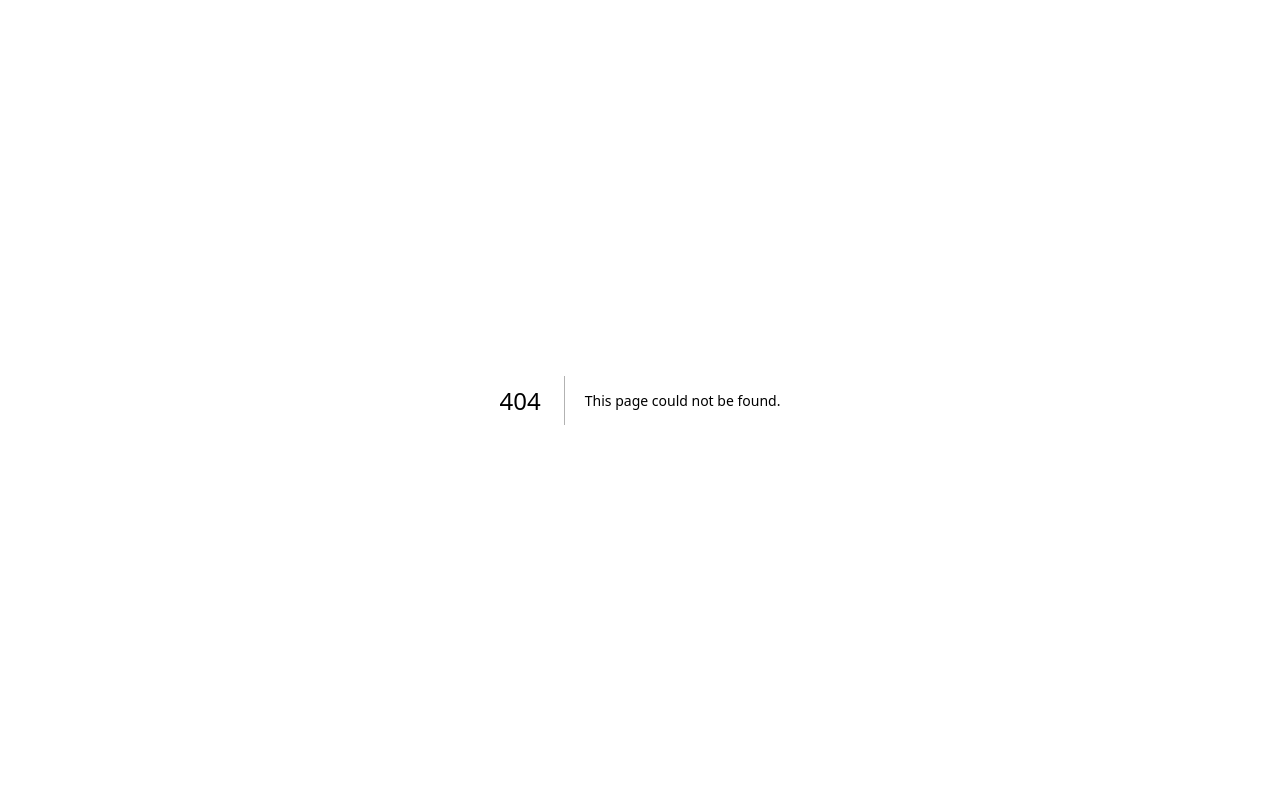
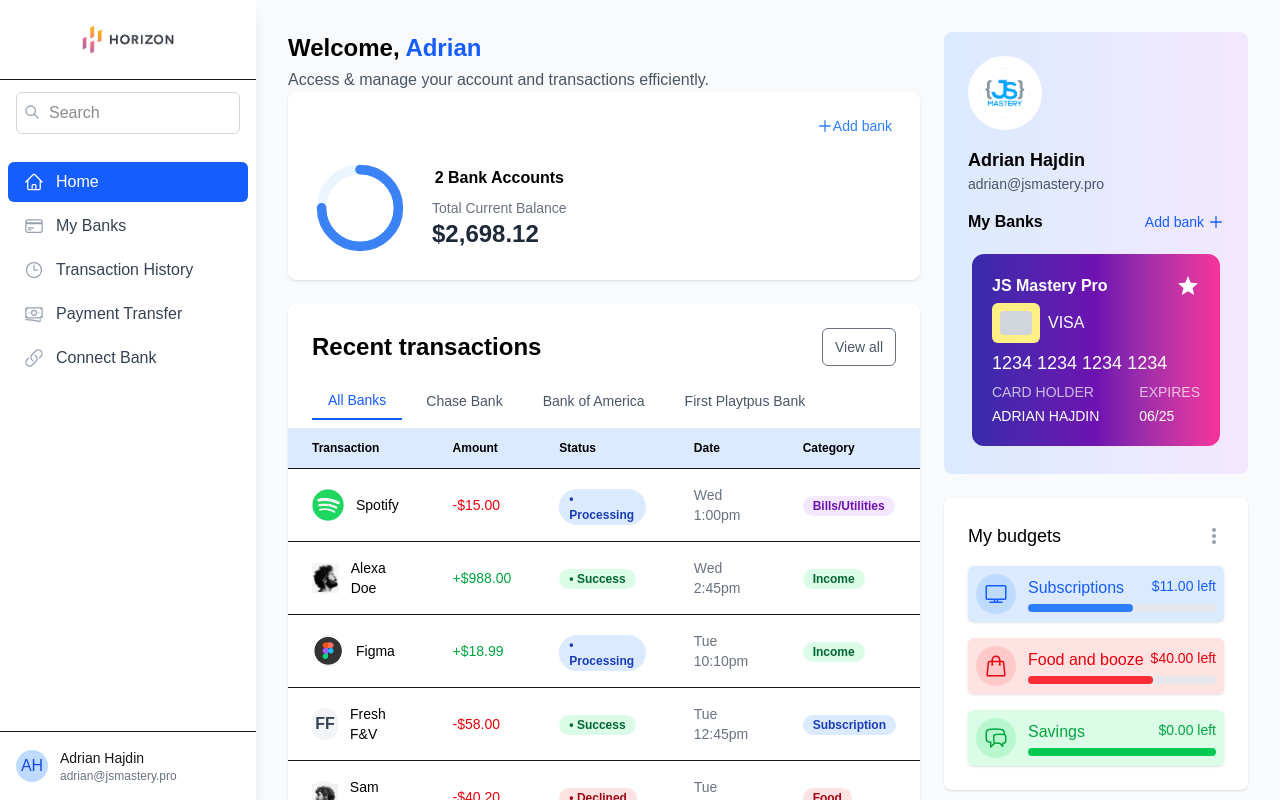
Before and after one commit to Dhanielgeek/nextdash, a Next.js app: page /dash in a window 1280 px wide. Before the commit this address had no page. Built offline with nearby package versions, Linux system fonts and the light colour scheme.

Commit message:
made the changes on the whole dashbaord page

```diff
--- /dev/null
+++ b/src/app/dash/page.tsx
@@ -0,0 +1,270 @@
+"use client";
+
+import { useEffect, useState } from "react";
+import Sidebar from "@/components/Sidebar";
+import Image from "next/image";
+import BankAccounts from "@/components/Bankacct";
+import RecentTransactions from "@/components/tranactions";
+import BankCard from "@/components/bankcard";
+import BudgetSection from "@/components/budget";
+import Spotify from "../../../public/Spotify_Primary_Logo_RGB_Green.png";
+import figma from "../../../public/figma.png";
+import otherguy from "../../../public/guyface.webp";
+import otherperson from "../../../public/thisface.jpg";
+
+const user = {
+  name: "Adrian Hajdin",
+  email: "adrian@jsmastery.pro",
+};
+
+const js = "/jsmastry.png";
+
+export default function Dashboard() {
+  const [sidebarOpen, setSidebarOpen] = useState(false);
+  const [isClient, setIsClient] = useState(false);
+
+  useEffect(() => {
+    setIsClient(true);
+  }, []);
+
+  console.log(isClient);
+
+  const toggleSidebar = () => {
+    setSidebarOpen((prev) => !prev);
+  };
+
+  // Mock Data
+  const userData = {
+    name: "Adrian",
+    email: "adrian@jsmastery.pro",
+  };
+
+  const bankAccounts = {
+    totalBalance: 2698.12,
+    accountCount: 2,
+  };
+
+  const banks = [
+    { id: "all", name: "All Banks", balance: 0 },
+    { id: "chase", name: "Chase Bank", balance: 2588.12, type: "Savings" },
+    { id: "boa", name: "Bank of America", balance: 0 },
+    { id: "firstplaytpus", name: "First Playtpus Bank", balance: 0 },
+  ];
+
+  const transactions = [
+    {
+      id: "1",
+      merchant: "Spotify",
+      logo: <Image src={Spotify} alt="" />,
+      amount: 15.0,
+      status: "processing" as const,
+      date: "Wed",
+      time: "1:00pm",
+      category: "Bills/Utilities",
+      isIncome: false,
+    },
+    {
+      id: "2",
+      merchant: "Alexa Doe",
+      logo: <Image src={otherguy} alt="" />,
+      amount: 988.0,
+      status: "success" as const,
+      date: "Wed",
+      time: "2:45pm",
+      category: "Income",
+      isIncome: true,
+    },
+    {
+      id: "3",
+      merchant: "Figma",
+      logo: <Image src={figma} alt="" />,
+      amount: 18.99,
+      status: "processing" as const,
+      date: "Tue",
+      time: "10:10pm",
+      category: "Income",
+      isIncome: true,
+    },
+    {
+      id: "4",
+      merchant: "Fresh F&V",
+      logo: "FF",
+      amount: 58.0,
+      status: "success" as const,
+      date: "Tue",
+      time: "12:45pm",
+      category: "Subscription",
+      isIncome: false,
+    },
+    {
+      id: "5",
+      merchant: "Sam Sulek",
+      logo: <Image src={otherperson} alt="" />,
+      amount: 40.2,
+      status: "declined" as const,
+      date: "Tue",
+      time: "5:45pm",
+      category: "Food",
+      isIncome: false,
+    },
+  ];
+
+  const budgets = [
+    {
+      id: "1",
+      name: "Subscriptions",
+      amount: 25,
+      spent: 14,
+      icon: (
+        <svg
+          xmlns="http://www.w3.org/2000/svg"
+          fill="none"
+          viewBox="0 0 24 24"
+          strokeWidth={1.5}
+          stroke="currentColor"
+          className="size-6"
+        >
+          <path
+            strokeLinecap="round"
+            strokeLinejoin="round"
+            d="M6 20.25h12m-7.5-3v3m3-3v3m-10.125-3h17.25c.621 0 1.125-.504 1.125-1.125V4.875c0-.621-.504-1.125-1.125-1.125H3.375c-.621 0-1.125.504-1.125 1.125v11.25c0 .621.504 1.125 1.125 1.125Z"
+          />
+        </svg>
+      ),
+    },
+    {
+      id: "2",
+      name: "Food and booze",
+      amount: 120,
+      spent: 80,
+      icon: (
+        <svg
+          xmlns="http://www.w3.org/2000/svg"
+          fill="none"
+          viewBox="0 0 24 24"
+          strokeWidth={1.5}
+          stroke="currentColor"
+          className="size-6"
+        >
+          <path
+            strokeLinecap="round"
+            strokeLinejoin="round"
+            d="M15.75 10.5V6a3.75 3.75 0 1 0-7.5 0v4.5m11.356-1.993 1.263 12c.07.665-.45 1.243-1.119 1.243H4.25a1.125 1.125 0 0 1-1.12-1.243l1.264-12A1.125 1.125 0 0 1 5.513 7.5h12.974c.576 0 1.059.435 1.119 1.007ZM8.625 10.5a.375.375 0 1 1-.75 0 .375.375 0 0 1 .75 0Zm7.5 0a.375.375 0 1 1-.75 0 .375.375 0 0 1 .75 0Z"
+          />
+        </svg>
+      ),
+    },
+    {
+      id: "3",
+      name: "Savings",
+      amount: 300,
+      spent: 300,
+      icon: (
+        <svg
+          xmlns="http://www.w3.org/2000/svg"
+          fill="none"
+          viewBox="0 0 24 24"
+          strokeWidth={1.5}
+          stroke="currentColor"
+          className="size-6"
+        >
+          <path
+            strokeLinecap="round"
+            strokeLinejoin="round"
+            d="M20.25 8.511c.884.284 1.5 1.128 1.5 2.097v4.286c0 1.136-.847 2.1-1.98 2.193-.34.027-.68.052-1.02.072v3.091l-3-3c-1.354 0-2.694-.055-4.02-.163a2.115 2.115 0 0 1-.825-.242m9.345-8.334a2.126 2.126 0 0 0-.476-.095 48.64 48.64 0 0 0-8.048 0c-1.131.094-1.976 1.057-1.976 2.192v4.286c0 .837.46 1.58 1.155 1.951m9.345-8.334V6.637c0-1.621-1.152-3.026-2.76-3.235A48.455 48.455 0 0 0 11.25 3c-2.115 0-4.198.137-6.24.402-1.608.209-2.76 1.614-2.76 3.235v6.226c0 1.621 1.152 3.026 2.76 3.235.577.075 1.157.14 1.74.194V21l4.155-4.155"
+          />
+        </svg>
+      ),
+    },
+  ];
+
+  const cardData = {
+    cardNumber: "1234123412341234",
+    holderName: "Adrian Hajdin",
+    expiryDate: "06/25",
+    cardType: "VISA",
+    bankName: "JS Mastery Pro",
+  };
+
+  return (
+    <div className="flex h-screen bg-gray-50 overflow-hidden">
+      {/* Sidebar */}
+      <Sidebar isOpen={sidebarOpen} toggleSidebar={toggleSidebar} user={user} />
+
+      {/* Main Content */}
+      <div className="flex-1 overflow-auto">
+        <main className="p-6 lg:p-8">
+          <div className="grid grid-cols-1 lg:grid-cols-3 gap-6">
+            {/* Left Section */}
+            <div className="lg:col-span-2">
+              <h1 className="text-2xl text-black font-bold mb-1">
+                Welcome, <span className="text-blue-600">{userData.name}</span>
+              </h1>
+              <p className="text-gray-600">
+                Access & manage your account and transactions efficiently.
+              </p>
+
+              {/* Uncomment if needed */}
+              <BankAccounts
+                totalBalance={bankAccounts.totalBalance}
+                accountCount={bankAccounts.accountCount}
+              />
+              <RecentTransactions transactions={transactions} banks={banks} />
+            </div>
+
+            {/* Right Section */}
+            <div>
+              {/* User Profile */}
+              <div className="bg-gradient-to-r from-blue-100 to-purple-100 rounded-lg p-6 mb-6">
+                <div className="flex justify-between items-start mb-4">
+                  <div className="bg-white rounded-full p-3">
+                    <Image
+                      src={js}
+                      alt="ad"
+                      className="rounded-full"
+                      width={50}
+                      height={50}
+                    />
+                  </div>
+                </div>
+
+                <div className="mb-4">
+                  <div className="text-lg font-bold text-black">
+                    {userData.name} Hajdin
+                  </div>
+                  <div className="text-sm text-gray-600">{userData.email}</div>
+                </div>
+
+                <div className="flex justify-between items-center mb-4">
+                  <h3 className="font-bold text-black">My Banks</h3>
+                  <button className="text-sm text-blue-600 flex items-center">
+                    <span className="mr-1">Add bank</span>
+                    <svg
+                      className="h-4 w-4"
+                      fill="none"
+                      viewBox="0 0 24 24"
+                      stroke="currentColor"
+                    >
+                      <path
+                        strokeLinecap="round"
+                        strokeLinejoin="round"
+                        strokeWidth={2}
+                        d="M12 4v16m8-8H4"
+                      />
+                    </svg>
+                  </button>
+                </div>
+
+                {/* Uncomment if needed */}
+                <BankCard {...cardData} />
+              </div>
+
+              {/* Uncomment if needed */}
+              <BudgetSection budgets={budgets} />
+            </div>
+          </div>
+        </main>
+      </div>
+    </div>
+  );
+}
--- a/src/app/page.tsx
+++ b/src/app/page.tsx
@@ -13,7 +13,7 @@
     e.preventDefault();
     // Simulate login
     if (email && password) {
-      router.push("/dashboard");
+      router.push("/dash");
     }
   };
 
--- a/src/components/Sidebar.tsx
+++ b/src/components/Sidebar.tsx
@@ -1,7 +1,6 @@
-// components/layout/Sidebar.tsx
 "use client";
 
-import { FC } from "react";
+import { FC, useState, useEffect } from "react";
 import Link from "next/link";
 import {
   HomeIcon,
@@ -25,12 +24,25 @@
 }
 
 const Sidebar: FC<SidebarProps> = ({ isOpen, toggleSidebar, user }) => {
+  const [screenWidth, setScreenWidth] = useState<number | null>(null);
+
+  useEffect(() => {
+    // Get window width after component mounts
+    setScreenWidth(window.innerWidth);
+
+    // Optional: Listen for window resize events
+    const handleResize = () => setScreenWidth(window.innerWidth);
+    window.addEventListener("resize", handleResize);
+
+    return () => window.removeEventListener("resize", handleResize);
+  }, []);
+
   return (
     <>
       {/* Backdrop overlay - only visible on mobile when sidebar is open */}
       {isOpen && (
         <div
-          className="fixed inset-0 bg-black opacity-50  z-20 lg:hidden"
+          className="fixed inset-0 bg-black opacity-50 z-20 lg:hidden"
           onClick={toggleSidebar}
           aria-hidden="true"
         />
@@ -38,7 +50,7 @@
 
       {/* Mobile toggle button - always hidden on desktop */}
       <button
-        className="fixed top-1  left-[23rem] p-2 rounded-md bg-blue-600 text-white z-30 lg:hidden"
+        className="fixed top-1 left-[23rem] p-2 rounded-md bg-blue-600 text-white z-30 lg:hidden"
         onClick={toggleSidebar}
         aria-label={isOpen ? "Close sidebar" : "Open sidebar"}
       >
@@ -49,7 +61,7 @@
         )}
       </button>
 
-      {/* Single sidebar that transforms on mobile and stays visible on desktop */}
+      {/* Sidebar */}
       <aside
         className={`
           fixed top-0 left-0 h-full w-64 bg-white shadow-lg z-30
@@ -57,15 +69,15 @@
           ${isOpen ? "translate-x-0" : "-translate-x-full"}
           lg:translate-x-0 lg:static lg:z-10
         `}
-        aria-hidden={!isOpen && window.innerWidth < 1024}
+        aria-hidden={!isOpen && screenWidth !== null && screenWidth < 1024} // ✅ Fixed
       >
         <div className="flex flex-col h-full">
           {/* Logo */}
-          <div className=" border-b  w-[100%] h-[10%]">
-            <div className="flex items-center  w-[100%] h-[100%]">
+          <div className="border-b w-full h-[10%]">
+            <div className="flex items-center w-full h-full">
               <Image
                 src={logo}
-                className="w-[100%] object-contain h-[100%]"
+                className="w-full object-contain h-full"
                 alt="logo"
               />
             </div>
@@ -104,7 +116,7 @@
               className="flex items-center font-medium px-4 py-2 text-white bg-blue-600 rounded-md"
             >
               <HomeIcon className="h-5 w-5 mr-3" />
-              <span className="">Home</span>
+              <span>Home</span>
             </Link>
 
             <Link
@@ -112,7 +124,7 @@
               className="flex items-center font-medium px-4 py-2 text-gray-700 hover:bg-gray-100 rounded-md"
             >
               <CreditCardIcon className="h-5 w-5 mr-3 text-gray-400" />
-              <span className="">My Banks</span>
+              <span>My Banks</span>
             </Link>
 
             <Link
@@ -120,7 +132,7 @@
               className="flex items-center font-medium px-4 py-2 text-gray-700 hover:bg-gray-100 rounded-md"
             >
               <ClockIcon className="h-5 w-5 mr-3 text-gray-400" />
-              <span className="">Transaction History</span>
+              <span>Transaction History</span>
             </Link>
 
             <Link
@@ -128,7 +140,7 @@
               className="flex items-center font-medium px-4 py-2 text-gray-700 hover:bg-gray-100 rounded-md"
             >
               <BanknotesIcon className="h-5 w-5 mr-3 text-gray-400" />
-              <span className="">Payment Transfer</span>
+              <span>Payment Transfer</span>
             </Link>
 
             <Link
@@ -136,11 +148,11 @@
               className="flex items-center font-medium px-4 py-2 text-gray-700 hover:bg-gray-100 rounded-md"
             >
               <LinkIcon className="h-5 w-5 mr-3 text-gray-400" />
-              <span className="">Connect Bank</span>
+              <span>Connect Bank</span>
             </Link>
           </nav>
 
-          {/* User info at bottom */}
+          {/* User Info */}
           <div className="p-4 border-t flex items-center">
             <div className="h-8 w-8 rounded-full bg-blue-200 flex items-center justify-center text-blue-700 mr-3">
               {user.name.charAt(0)}
```
